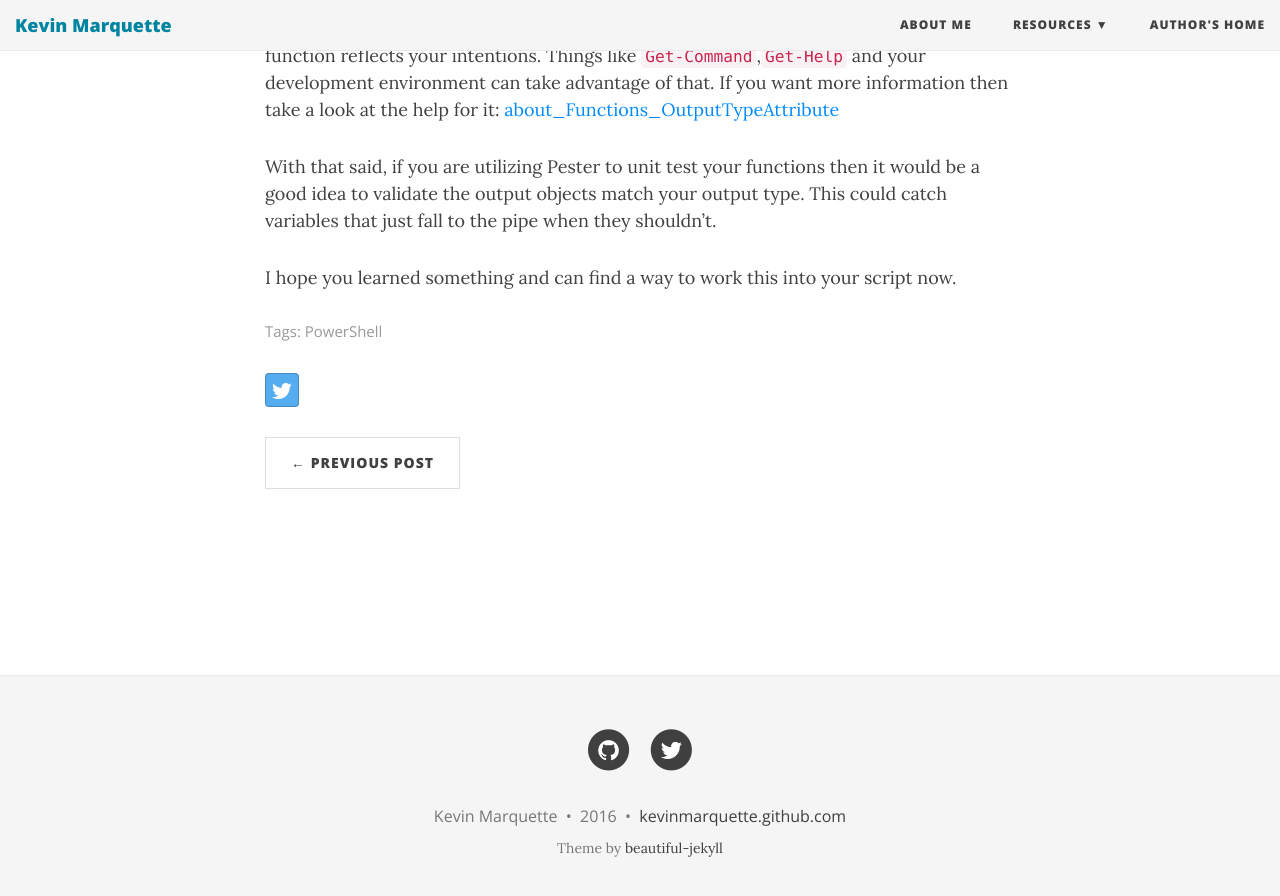
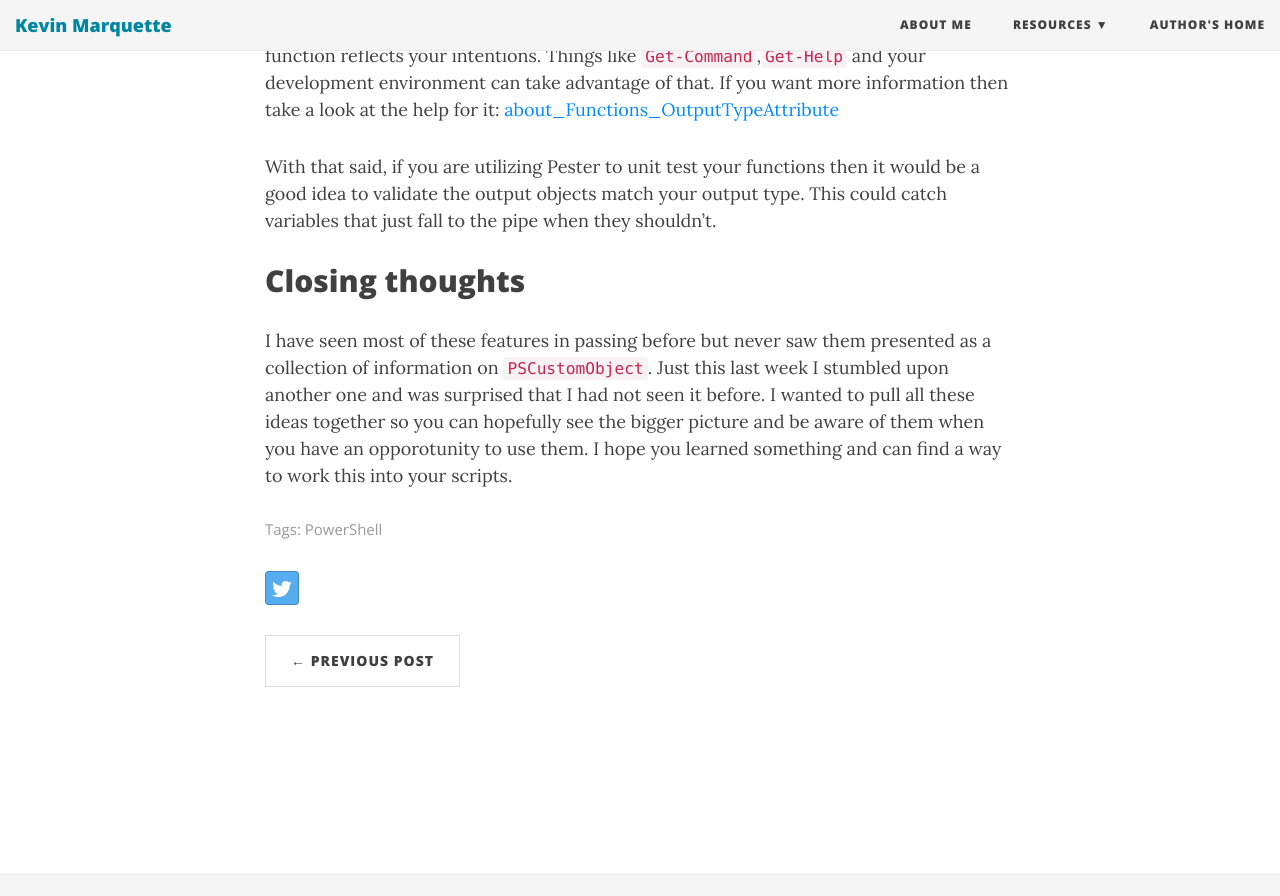
Before and after one commit to KevinMarquette/kevinmarquette.github.io, a Jekyll site: the page built from _posts/2016-10-28-powershell-everything-you-wanted-to-know-about-pscustomobject.md, in a window 1280 px wide and 900 px high, scrolled down 3969 px. Shown: the top 896 px of the window. Built offline with Jekyll 4.4.1, drawn with Linux system fonts in a browser that asks for light colours; nearby versions of some CDN libraries.

Commit message:
Added closing thoughts to psustomobject blog post

```diff
--- a/_posts/2016-10-28-powershell-everything-you-wanted-to-know-about-pscustomobject.md
+++ b/_posts/2016-10-28-powershell-everything-you-wanted-to-know-about-pscustomobject.md
@@ -114,5 +114,6 @@ The main reason you would use an output type is so that meta information about y
 
 With that said, if you are utilizing Pester to unit test your functions then it would be a good idea to validate the output objects match your output type. This could catch variables that just fall to the pipe when they shouldn't.
 
+## Closing thoughts
 
-I hope you learned something and can find a way to work this into your script now.
+I have seen most of these features in passing before but never saw them presented as a collection of information on `PSCustomObject`. Just this last week I stumbled upon another one and was surprised that I had not seen it before. I wanted to pull all these ideas together so you can hopefully see the bigger picture and be aware of them when you have an opporotunity to use them. I hope you learned something and can find a way to work this into your scripts.
```
